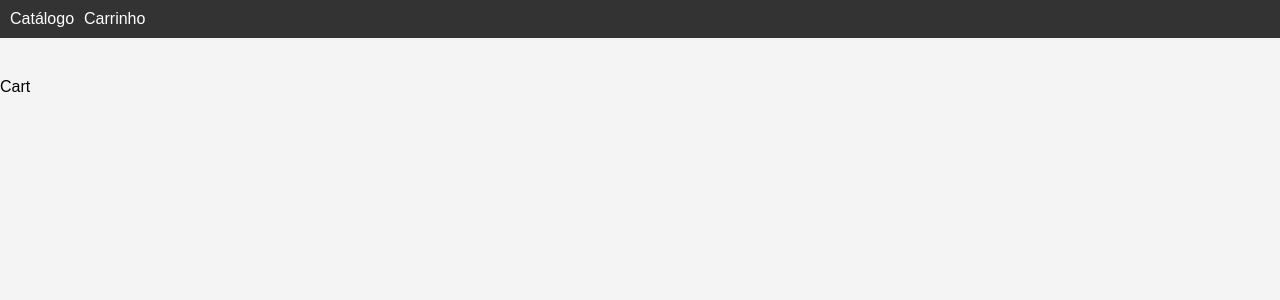
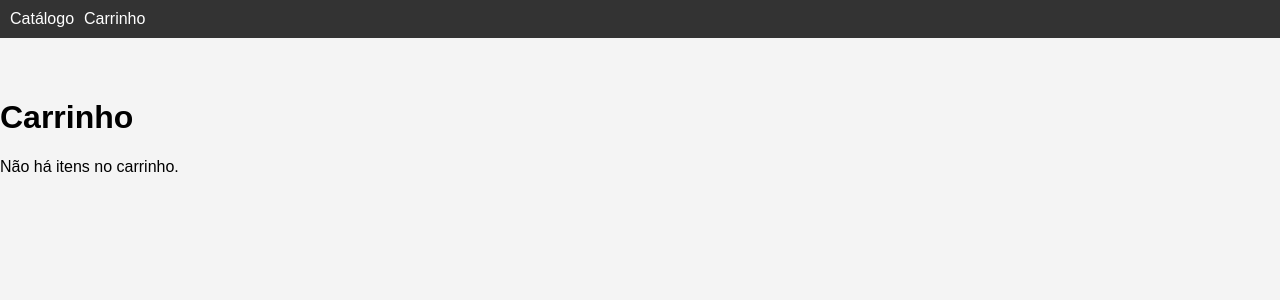
Before and after one commit to leonardohteixeira/ecomerce_react_JS, a React (Vite) app: page /cart in a window 1280 px wide. Shown: the top 300 px of the page. Built offline with nearby package versions, Linux system fonts and the light colour scheme.

Commit message:
Implementado a função de adicionar itens no carrinho

```diff
--- a/src/App.jsx
+++ b/src/App.jsx
@@ -1,4 +1,6 @@
 import {BrowserRouter, Routes, Route, Link} from 'react-router-dom'
+
+import { useState } from 'react'
 
 import Catalog from './components/Catalog'
 import Cart from './components/Cart'
@@ -6,6 +8,27 @@ import ThankYouPage from './components/ThankYouPage'
 
 
 function App() {
+
+  const [cartItems, setCarItems] = useState([])
+
+  const handleAddCart = (product, quantity) => {
+    setCarItems((prevItems) => {
+
+      //se não existir => adiciono o item
+      //se existir => incremento a quantidade
+
+      const itemsExists = prevItems.find((item) => item.id === product.id)
+
+      if(itemsExists) {
+
+        return prevItems.map((item) => item.id === product.id ? {...item, quantity: item.quantity + quantity} : item)
+
+      }else {
+        return [...prevItems, {...product, quantity}]
+      }
+
+    })
+  }
 
   return (
     <BrowserRouter>
@@ -15,8 +38,8 @@ function App() {
       </nav>
       <div className="container"></div>
       <Routes>
-        <Route path='/' element={<Catalog />}/>
-        <Route path='/cart' element={<Cart />}/>
+        <Route path='/' element={<Catalog onAddToCart={handleAddCart} />}/>
+        <Route path='/cart' element={<Cart cartItems={cartItems}/>}/>
         <Route path='/thank-you' element={<ThankYouPage />}/>
       </Routes>
     </BrowserRouter>
--- a/src/components/Cart.jsx
+++ b/src/components/Cart.jsx
@@ -1,8 +1,17 @@
 import React from 'react'
 
-const Cart = () => {
+const Cart = ({cartItems}) => {
   return (
-    <div>Cart</div>
+    <div>
+        <h1>Carrinho</h1>
+        {cartItems.length === 0 ? (<p>Não há itens no carrinho.</p>) : (
+            <>
+                {cartItems.map((item) => (
+                    <p>{item.name}</p>
+                ))}
+            </>
+        )}
+    </div>
   )
 }
 
--- a/src/components/Catalog.jsx
+++ b/src/components/Catalog.jsx
@@ -2,16 +2,16 @@ import {useState, useEffect} from 'react'
 import productsData from "../data/products_mock.json"
 import Product from './Product'
 
-const Catalog = () => {
+const Catalog = ({ onAddToCart }) => {
 
-
+const [products, setProducts] = useState([])
 
   return (
     <div>
         <h1>Catálogo de produtos</h1>
         <div className="product-container">
             {productsData.map((product) => (
-                <Product key={product.id} product={product} />
+                <Product key={product.id} product={product} onAddToCart={onAddToCart} />
             ))}
         </div>
     </div>
--- a/src/components/Product.jsx
+++ b/src/components/Product.jsx
@@ -1,6 +1,10 @@
 import React from 'react'
+import { useState } from 'react'
 
-const Product = ({product}) => {
+const Product = ({product, onAddToCart}) => {
+
+    const [quantity, setQuantity] = useState(1)
+
   return (
     <div className="product">
       <img src={product.image} alt={product.name} />
@@ -10,7 +14,7 @@ const Product = ({product}) => {
             <select>
                 <option value="">1</option>
             </select>
-            <button>Adicionar ao Carrinho</button>
+            <button onClick={() => onAddToCart(product, quantity)}>Adicionar ao Carrinho</button>
         </div>
     </div>
   )
```
